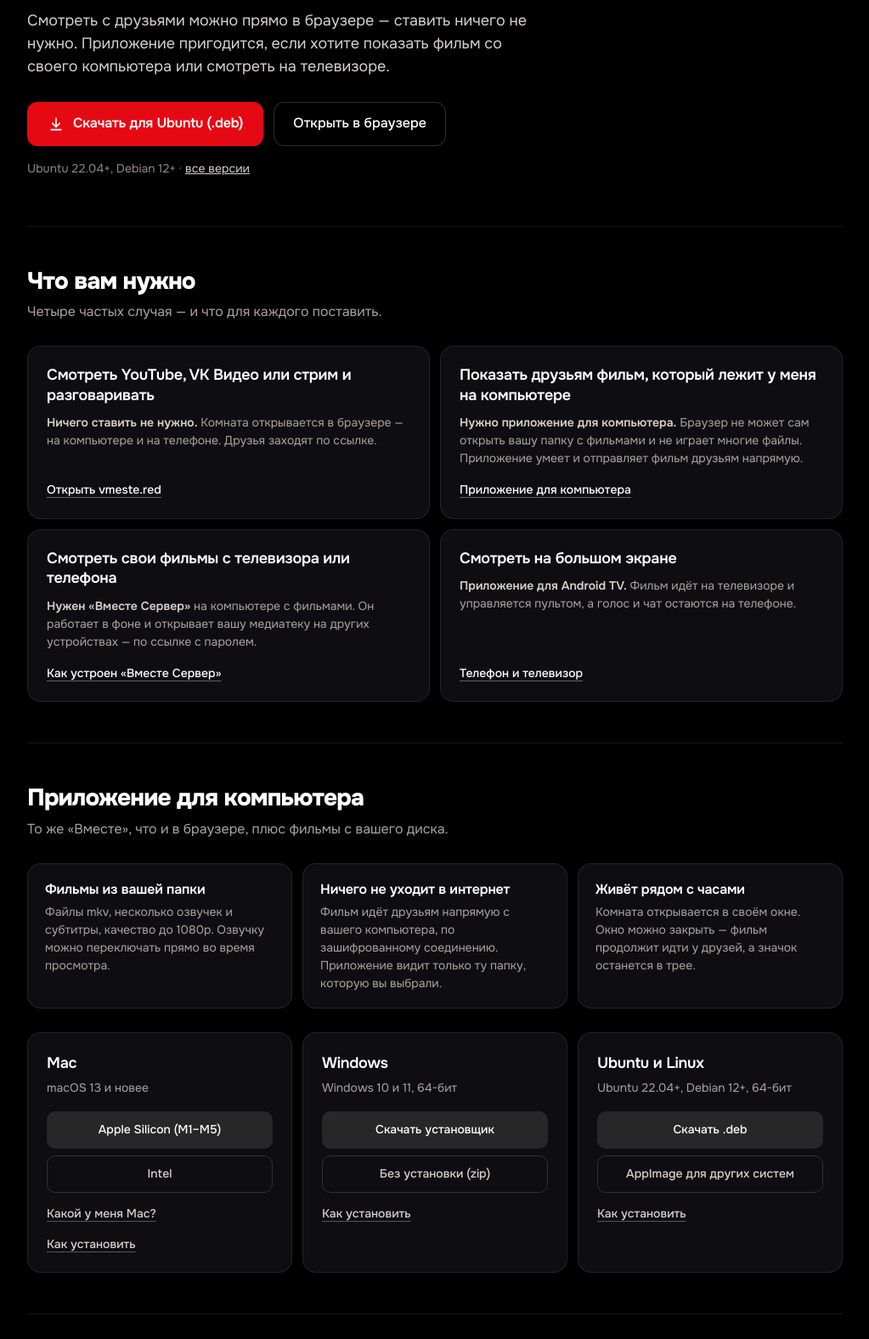
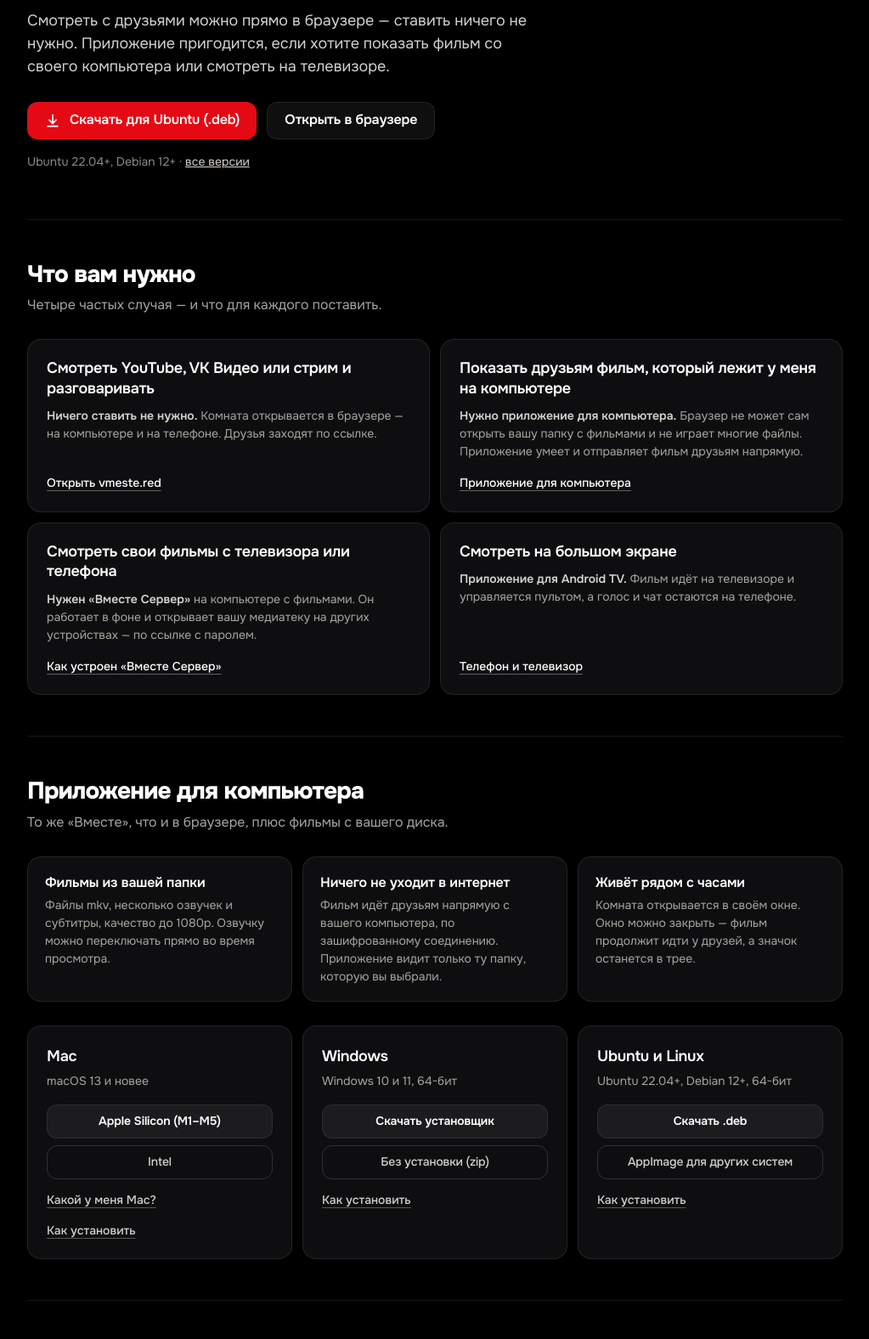
Before and after one commit to Tbasor/vmeste-download, a plain HTML site: page index.html in a window 1280 px wide. Shown: the part 260-1836 px from the top of the page at 85% size, without its empty margins (128-1151 px from the left). Drawn offline with Linux system fonts and the light colour scheme.

Commit message:
Страница загрузки: кнопки в одном виде с сайтом

```diff
--- a/index.html
+++ b/index.html
@@ -33,11 +33,11 @@
   .lead { margin: 0 0 28px; font-size: 18px; line-height: 1.5; color: var(--soft); max-width: 620px; }
   .hero-acts { display: flex; flex-wrap: wrap; align-items: center; margin: -6px; }
   .hero-acts > * { margin: 6px; }
-  .primary { display: inline-flex; align-items: center; height: 52px; padding: 0 24px; border-radius: 12px; background: var(--red); color: #fff; font-weight: 600; font-size: 16px; letter-spacing: -0.01em; text-decoration: none; }
+  .primary { display: inline-flex; align-items: center; height: 44px; padding: 0 20px; border-radius: 12px; background: var(--red); color: #fff; font-weight: 600; font-size: 16px; letter-spacing: -0.01em; text-decoration: none; }
   .primary:hover { background: #f4212c; }
   .primary svg { width: 20px; height: 20px; margin-right: 10px; flex: none; }
-  .second { display: inline-flex; align-items: center; height: 52px; padding: 0 22px; border-radius: 12px; border: 1px solid rgba(255, 255, 255, 0.18); color: #fff; font-weight: 500; font-size: 16px; text-decoration: none; }
-  .second:hover { background: rgba(255, 255, 255, 0.08); }
+  .second { display: inline-flex; align-items: center; height: 44px; padding: 0 20px; border-radius: 12px; border: 1px solid rgba(255, 255, 255, 0.08); background: rgba(255, 255, 255, 0.06); color: #fff; font-weight: 600; font-size: 16px; letter-spacing: -0.01em; text-decoration: none; }
+  .second:hover { background: rgba(255, 255, 255, 0.12); }
   .sub { margin: 16px 0 0; font-size: 14px; color: var(--faint); }
   .sub a { color: var(--soft); }
 
@@ -64,9 +64,9 @@
   .card { padding: 22px; border-radius: 16px; background: var(--card); border: 1px solid var(--line); }
   .card h3 { margin: 0 0 4px; font-size: 18px; font-weight: 600; letter-spacing: -0.015em; color: #fff; }
   .card > p { margin: 0 0 16px; font-size: 14px; color: var(--muted); }
-  .btn { display: flex; align-items: center; justify-content: center; min-height: 44px; margin-top: 8px; padding: 8px 14px; border-radius: 10px; background: rgba(255, 255, 255, 0.1); color: #fff; font-size: 14px; font-weight: 500; text-align: center; text-decoration: none; }
-  .btn:hover { background: rgba(255, 255, 255, 0.18); }
-  .btn.alt { background: none; border: 1px solid rgba(255, 255, 255, 0.14); color: var(--soft); }
+  .btn { display: flex; align-items: center; justify-content: center; min-height: 40px; margin-top: 8px; padding: 6px 14px; border: 1px solid rgba(255, 255, 255, 0.08); border-radius: 12px; background: rgba(255, 255, 255, 0.06); color: #fff; font-size: 14px; font-weight: 600; letter-spacing: -0.01em; text-align: center; text-decoration: none; }
+  .btn:hover { background: rgba(255, 255, 255, 0.12); }
+  .btn.alt { background: none; border: 1px solid rgba(255, 255, 255, 0.14); color: var(--soft); font-weight: 500; }
   .btn.alt:hover { background: rgba(255, 255, 255, 0.06); color: #fff; }
   .btn.off { background: none; border: 1px dashed rgba(255, 255, 255, 0.16); color: var(--faint); pointer-events: none; }
   details { margin-top: 14px; font-size: 14px; }
```
